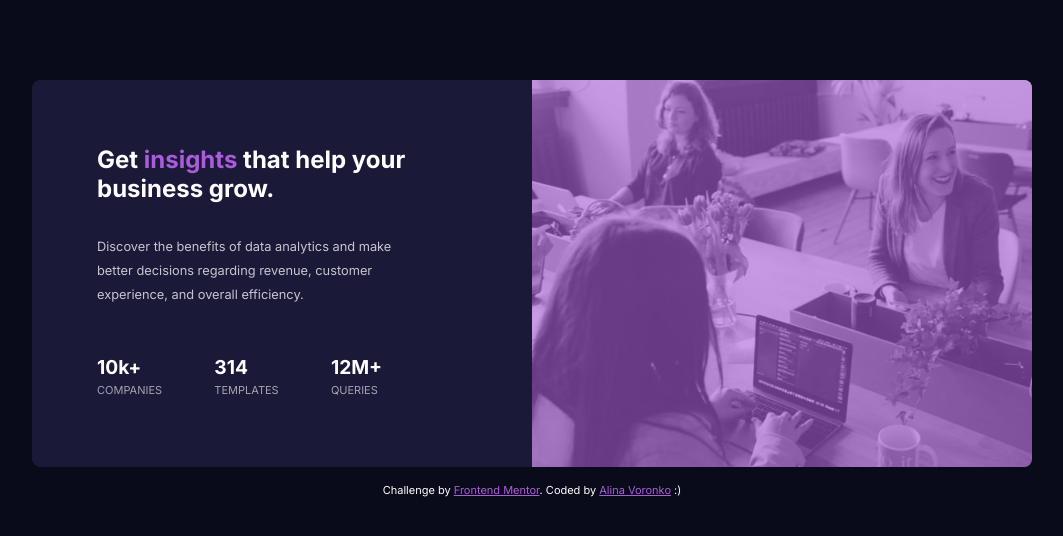
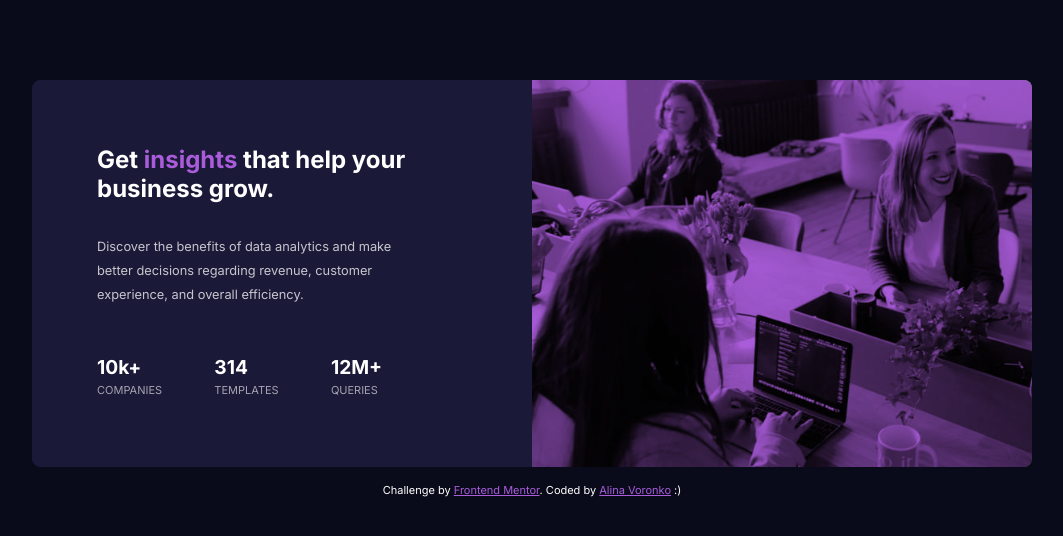
Before and after one commit to alinavoronko/front-end-mentor-challenges, a plain HTML site: page stats-preview-card/index.html in a window 1280 px wide. Shown: the whole page, without its empty margins (108-1171 px from the left). Drawn offline with Linux system fonts and the light colour scheme.

Commit message:
Solve the light background problem by setting mix-blend-mode property to multiply.

```diff
--- a/stats-preview-card/styles.css
+++ b/stats-preview-card/styles.css
@@ -95,15 +95,14 @@ font-weight: bold;
     border-radius: 0.5rem 0.5rem 0 0;
 }
 .overlay{
-position: absolute;
+  position: absolute;
   left: 0;
   top: 0;
   width: 100%;
   height: 100%;
   z-index: 2;
-
-  background-color:hsla(277, 64%, 61%, 0.6);
-
+  background-color:var(--main-soft-violet);
+  mix-blend-mode: multiply;
 
 
 }
```
